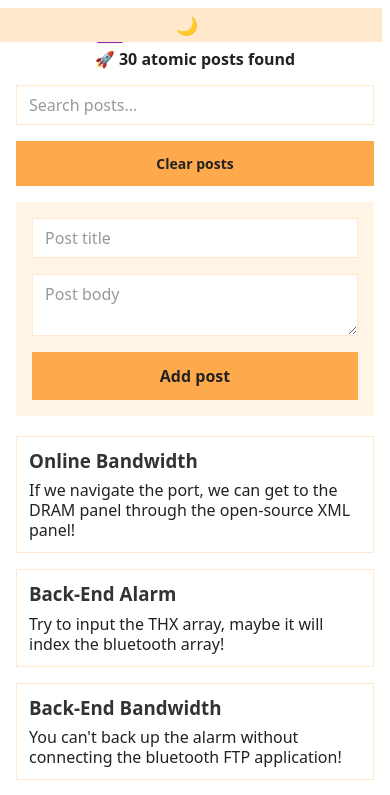
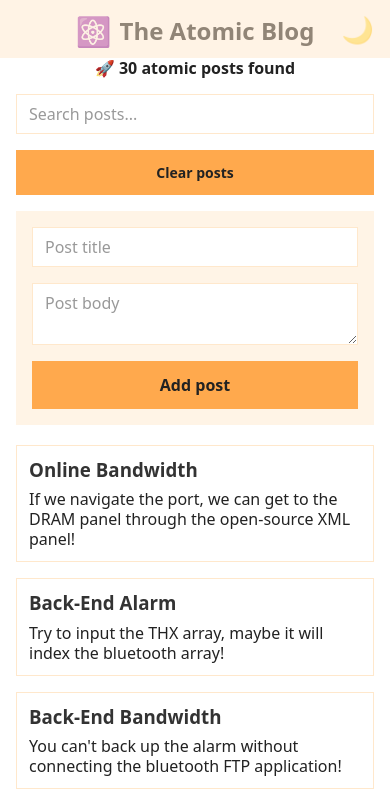
Before and after one commit to BhavyaBhaskar/AtomicBlog, a React (Create React App) app: page / in a window 390 px wide. Shown: the top 795 px of the page. Built offline with nearby package versions, Linux system fonts and the light colour scheme.

Commit message:
changing night mode toggle

```diff
--- a/src/style.css
+++ b/src/style.css
@@ -188,6 +188,11 @@ aside li button {
     box-sizing: border-box;
   }
 
+  header h1 {
+    font-size: 24px; /* Adjusted font size for mobile */
+    margin-bottom: 12px; /* Adjusted margin for mobile */
+  }
+
   body {
     font-family: system-ui, -apple-system, BlinkMacSystemFont, "Segoe UI",
       Roboto, Oxygen, Ubuntu, Cantarell, "Open Sans", "Helvetica Neue",
@@ -204,7 +209,7 @@ aside li button {
     transition: all 0.5s;
   }
 
-  .btn-fake-dark-mode {
+  /* .btn-fake-dark-mode {
     position: fixed;
     top: 8px;
     right: 8px;
@@ -213,6 +218,12 @@ aside li button {
     font-size: 18px;
     background-color: #ffe8cc;
     border: none;
+  } */
+
+  .btn-fake-dark-mode {
+    display: flex;
+    justify-content: end;
+    opacity: 0.5;
   }
 
   section {
```
